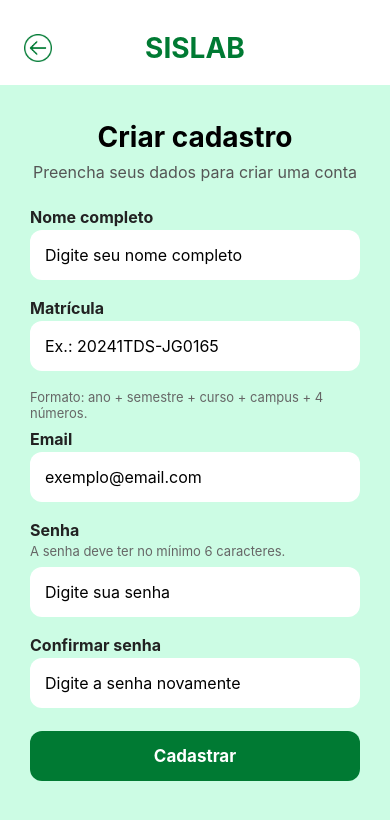
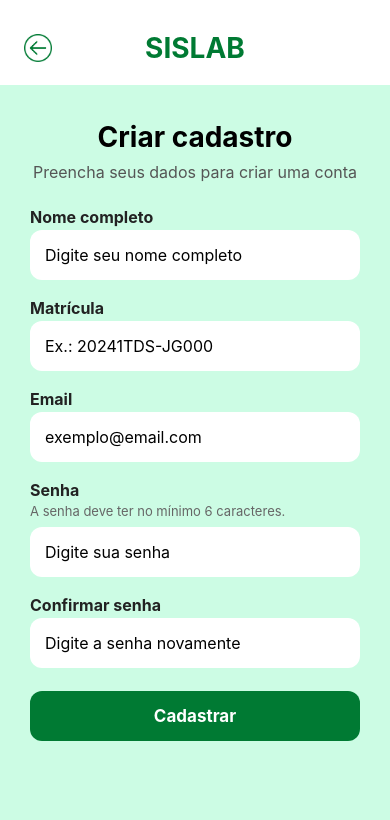
Before and after one commit to deborazaoli/sislabsemi, a React Native app in the folder frontend/: screen /CadastroUsuario in a window 390 px wide. Shown: the top 820 px of the page. Built offline with nearby package versions, Linux system fonts and the light colour scheme.

Commit message:
Att do header

```diff
--- a/frontend/App.js
+++ b/frontend/App.js
@@ -26,7 +26,7 @@ export default function App() {
   return (
     <>
       {/* Oculta horário, Wi-Fi, bateria e demais informações do celular */}
-      <StatusBar hidden />
+      {/*<StatusBar hidden />*/}
 
       <NavigationContainer>
         <Stack.Navigator
--- a/frontend/screens/CadastroUsuarioScreen.js
+++ b/frontend/screens/CadastroUsuarioScreen.js
@@ -49,22 +49,6 @@ export default function CadastroUsuarioScreen({ navigation }) {
 
       return;
     }
-
-
-    /*
-      FORMATO DA MATRÍCULA:
-
-      AAAA + SEMESTRE + CURSO + CAMPUS + NÚMEROS
-
-      Exemplo:
-      20241TDS-JG0165
-
-      2024 = ano de entrada
-      1    = semestre
-      TDS  = curso
-      JG   = campus
-      0165 = número do aluno
-    */
 
     const formatoMatricula =
       /^\d{5}[A-Z]{3}-[A-Z]{2}\d{4}$/;
@@ -271,7 +255,7 @@ export default function CadastroUsuarioScreen({ navigation }) {
 
             <TextInput
               style={styles.input}
-              placeholder="Ex.: 20241TDS-JG0165"
+              placeholder="Ex.: 20241TDS-JG000"
               value={matricula}
               onChangeText={(texto) =>
                 setMatricula(
@@ -282,11 +266,6 @@ export default function CadastroUsuarioScreen({ navigation }) {
               autoCorrect={false}
               maxLength={15}
             />
-
-
-            <Text style={styles.description}>
-              Formato: ano + semestre + curso + campus + 4 números.
-            </Text>
 
 
             {/* EMAIL */}
--- a/frontend/screens/HomeScreen.js
+++ b/frontend/screens/HomeScreen.js
@@ -1,7 +1,4 @@
-import React, {
-  useCallback,
-  useState
-} from "react";
+import React, { useCallback, useState } from "react";
 
 import {
   View,
@@ -14,6 +11,7 @@ import {
   ActivityIndicator
 } from "react-native";
 
+import { SafeAreaView } from "react-native-safe-area-context";
 import { useFocusEffect } from "@react-navigation/native";
 
 import API_URL from "../services/api";
@@ -42,10 +40,7 @@ export default function HomeScreen({ navigation, route }) {
 
   const cardHeight = isSmallScreen ? 190 : 220;
 
-  // =====================================================
   // BUSCAR RESERVAS DO USUÁRIO
-  // =====================================================
-
   const buscarReservas = async () => {
     if (!usuario?.idUsuario) {
       setReservas([]);
@@ -89,19 +84,12 @@ export default function HomeScreen({ navigation, route }) {
     }
   };
 
-  // =====================================================
-  // ATUALIZA AS RESERVAS SEMPRE QUE A HOME ABRIR
-  // =====================================================
 
   useFocusEffect(
     useCallback(() => {
       buscarReservas();
     }, [usuario?.idUsuario])
   );
-
-  // =====================================================
-  // DATA DE HOJE
-  // =====================================================
 
   const obterDataHoje = () => {
     const agora = new Date();
@@ -121,10 +109,6 @@ export default function HomeScreen({ navigation, route }) {
 
   const dataHoje = obterDataHoje();
 
-  // =====================================================
-  // RESERVAS ATIVAS DE HOJE
-  // =====================================================
-
   const reservasHoje = reservas.filter(
     (reserva) =>
       reserva.statusReserva === "ativa" &&
@@ -135,20 +119,12 @@ export default function HomeScreen({ navigation, route }) {
   const quantidadeReservasHoje =
     reservasHoje.length;
 
-  // =====================================================
-  // RESERVAS RECENTES
-  // =====================================================
-
   const reservasRecentes = reservas
     .filter(
       (reserva) =>
         reserva.statusReserva === "ativa"
     )
     .slice(0, 3);
-
-  // =====================================================
-  // FORMATAR DATA
-  // =====================================================
 
   const formatarData = (data) => {
     if (!data) {
@@ -166,10 +142,7 @@ export default function HomeScreen({ navigation, route }) {
     return `${partes[2]}/${partes[1]}/${partes[0]}`;
   };
 
-  // =====================================================
   // FORMATAR HORÁRIO
-  // =====================================================
-
   const formatarHorario = (
     horaRetirada,
     horaDevolucao
@@ -193,12 +166,11 @@ export default function HomeScreen({ navigation, route }) {
     return `${inicio} - ${fim}`;
   };
 
-  // =====================================================
   // RENDER
-  // =====================================================
 
   return (
-    <View style={styles.container}>
+    <SafeAreaView style={styles.safeArea} edges={["top"]}>
+      <View style={styles.container}>
 
       <View
         style={[
@@ -246,6 +218,7 @@ export default function HomeScreen({ navigation, route }) {
         </Pressable>
 
       </View>
+
 
       <ScrollView
         contentContainerStyle={[
@@ -554,34 +527,29 @@ export default function HomeScreen({ navigation, route }) {
       </ScrollView>
 
     </View>
+    </SafeAreaView>
   );
 }
 
-// ======================================================
-// ESTILOS
-// ======================================================
 
 const styles = StyleSheet.create({
+  safeArea: {
+    flex: 1,
+    backgroundColor: "#FFFFFF"
+  },
 
   container: {
     flex: 1,
     backgroundColor: "#d4fee9",
   },
 
-  // ====================================================
-  // HEADER BRANCO
-  // ====================================================
-
   header: {
-    backgroundColor: "#FFFFFF",
+    height: 75,
+    backgroundColor: "#FFF",
     flexDirection: "row",
     justifyContent: "space-between",
     alignItems: "center",
-
-    shadowColor: "#000",
-    shadowOpacity: 0.08,
-    shadowRadius: 5,
-    elevation: 3,
+    paddingHorizontal: 20
   },
 
   logo: {
@@ -610,10 +578,6 @@ const styles = StyleSheet.create({
     height: "60%",
   },
 
-  // ====================================================
-  // CONTEÚDO
-  // ====================================================
-
   content: {
     flexGrow: 1,
   },
@@ -630,10 +594,7 @@ const styles = StyleSheet.create({
     marginBottom: 25,
   },
 
-  // ====================================================
   // CARDS
-  // ====================================================
-
   cardsContainer: {
     flexDirection: "row",
     flexWrap: "wrap",
@@ -692,10 +653,7 @@ const styles = StyleSheet.create({
     fontSize: 13,
   },
 
-  // ====================================================
   // RESERVAS DE HOJE
-  // ====================================================
-
   todayBox: {
     backgroundColor: "#FFFFFF",
 
@@ -747,10 +705,6 @@ const styles = StyleSheet.create({
     fontSize: 24,
     fontWeight: "bold",
   },
-
-  // ====================================================
-  // RESERVAS RECENTES
-  // ====================================================
 
   recentTitle: {
     fontWeight: "bold",
```
Also changed, not shown: frontend/screens/ReservaScreen.js (+1 -18 lines).
